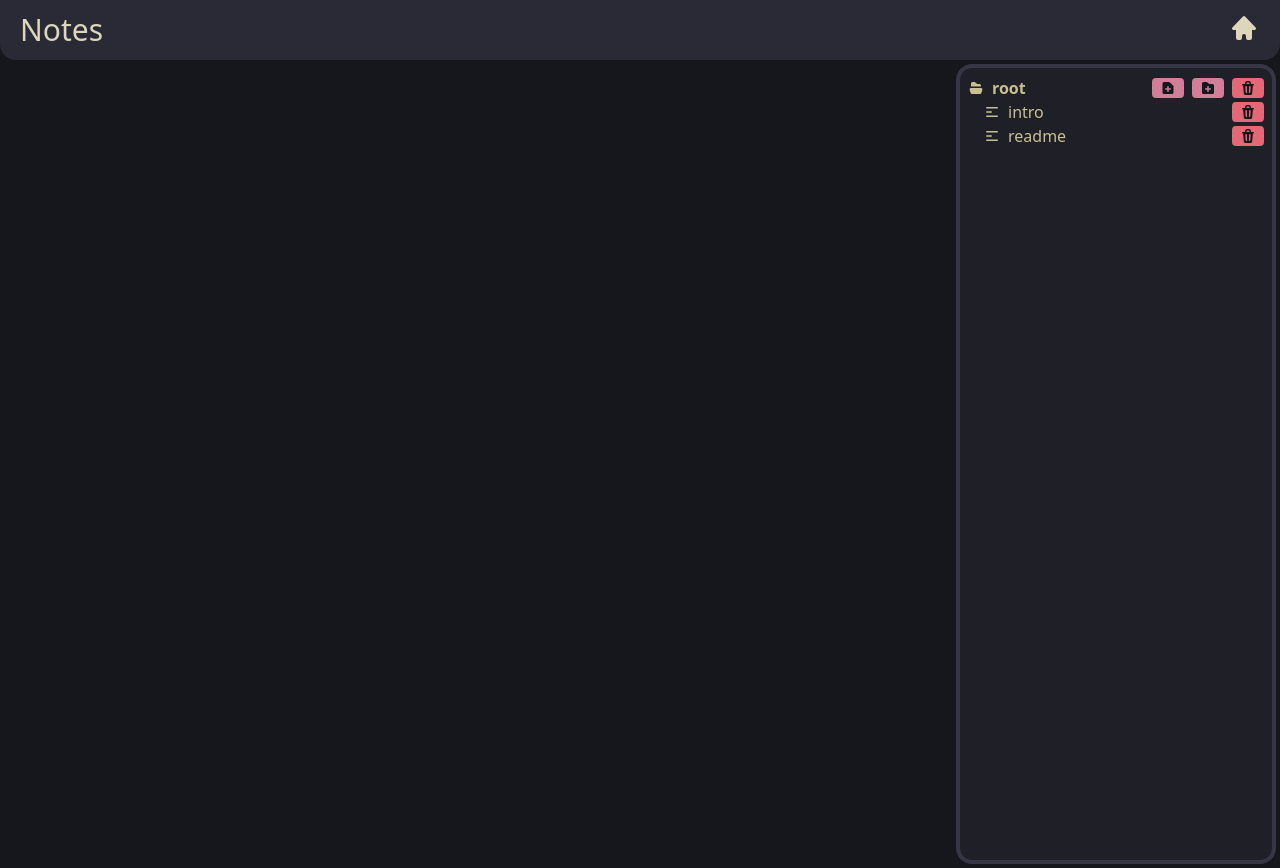
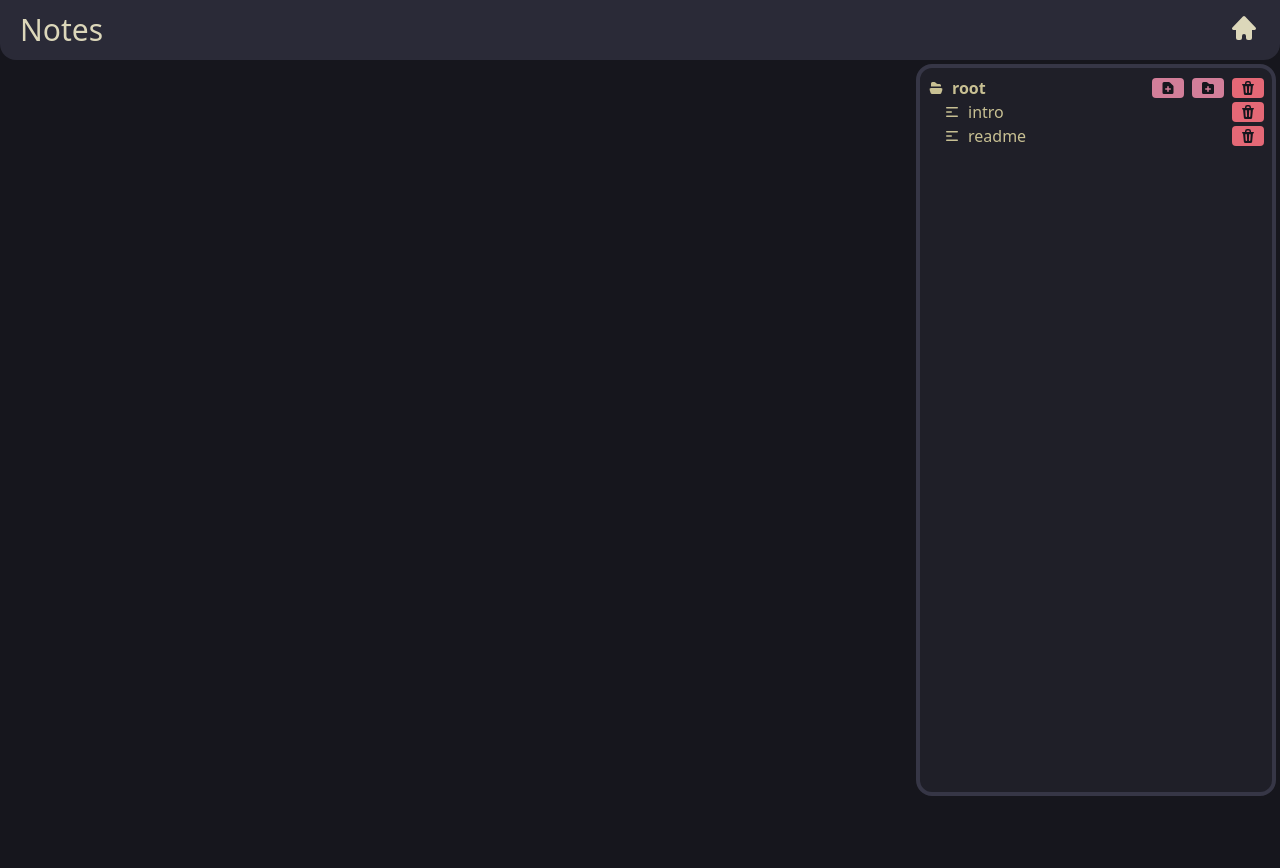
Before and after one commit to HasSak-47/oneoffs, a React (Vite) app: page /oneoffs/notes in a window 1280 px wide. After the commit the page ends 800 px from the top, so only its background shows below. Built offline with nearby package versions, Linux system fonts and the light colour scheme.

Commit message:
notes "completed" mvp

```diff
--- a/src/Notes.tsx
+++ b/src/Notes.tsx
@@ -192,11 +192,9 @@ function TreeNode({
               const aIsFolder = typeof aNode !== 'string';
               const bIsFolder = typeof bNode !== 'string';
 
-              // Folders first
               if (aIsFolder && !bIsFolder) return -1;
               if (!aIsFolder && bIsFolder) return 1;
 
-              // Then sort alphabetically
               return aName.localeCompare(bName);
             })
             .map(([childName, childNode]) => (
@@ -270,7 +268,7 @@ export default function Notes() {
   };
 
   return (
-    <div className='relative h-full'>
+    <div className='relative flex h-full flex-col'>
       <Header name='Notes' ret={true} />
 
       {!showExplorer && (
@@ -282,7 +280,8 @@ export default function Notes() {
         </button>
       )}
 
-      <div className='flex flex-row justify-between'>
+      <div className='flex flex-1 justify-between'>
+        {/* div full or empty for the text area*/}
         {filePath !== null ? (
           <form
             onSubmit={(e) => {
@@ -291,24 +290,38 @@ export default function Notes() {
                 root.set(filePath, text);
               }
             }}
+            className='flex h-full flex-1 flex-col'
           >
+            {/* Button Row */}
+            <div className='flex justify-end gap-2 p-2'>
+              <div className='text-oldWhite'>{filePath}</div>
               <button
                 type='button'
-              className='text-waveRed relative h-6 w-6'
+                className='text-waveRed h-6 w-6'
                 onClick={() => setFilePath(null)}
               >
                 <XMarkIcon />
               </button>
-            <button type='submit' className='text-waveAqua1 relative h-6 w-6'>
+              <button type='submit' className='text-waveAqua1 h-6 w-6'>
                 <CheckIcon />
               </button>
-            <textarea value={text} onChange={(e) => setText(e.target.value)} />
+            </div>
+
+            {/* Textarea fills the rest */}
+            <div className='flex-grow p-2'>
+              <textarea
+                className='border-sumiInk5 bg-sumiInk3 text-oldWhite h-full w-full resize-none rounded-md border-4 p-4'
+                value={text}
+                onChange={(e) => setText(e.target.value)}
+              />
+            </div>
           </form>
         ) : (
           <div />
         )}
 
-        <div className='bg-sumiInk3 border-sumiInk5 m-1 hidden h-200 w-1/4 max-w-[360px] min-w-[220px] overflow-scroll rounded-2xl border-4 p-2 md:block'>
+        {/* panel for the explorer */}
+        <div className='bg-sumiInk3 border-sumiInk5 m-1 hidden w-1/4 max-w-[360px] min-w-[220px] flex-1 overflow-scroll rounded-2xl border-4 p-2 md:block'>
           <TreeNode
             name='root'
             node={root}
```
Lines whose indentation alone changed are shown as unchanged.
